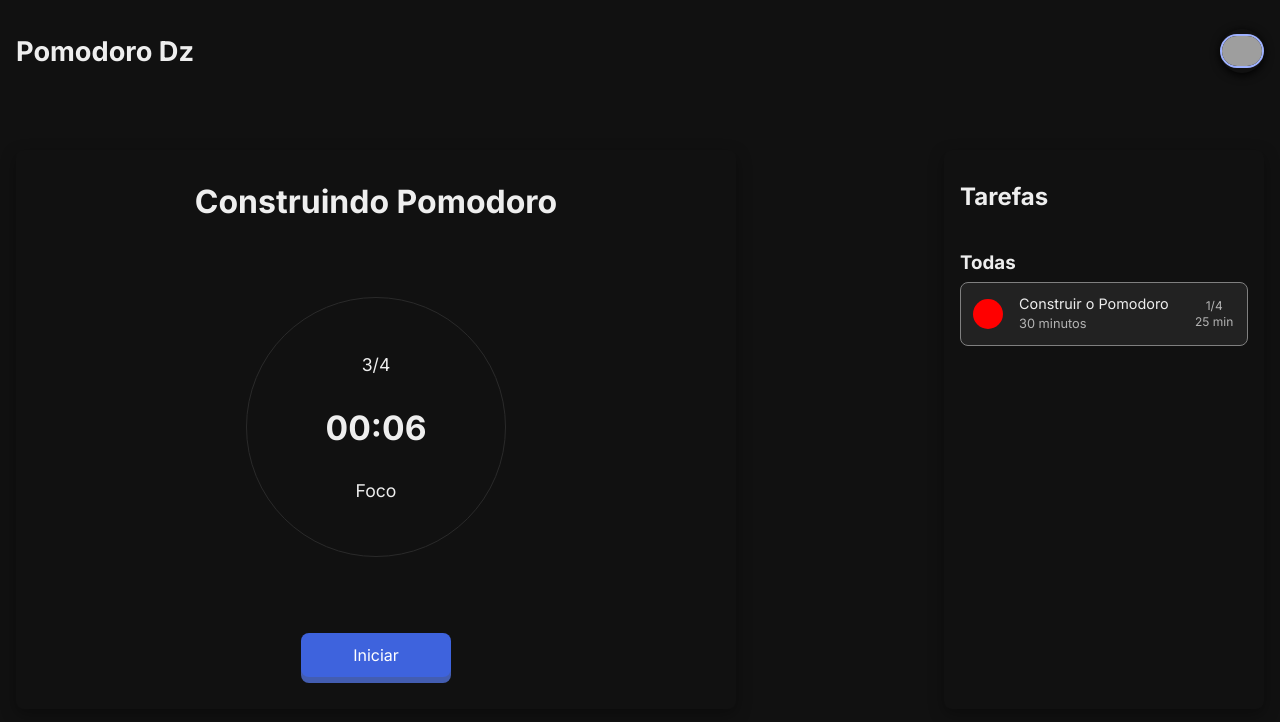
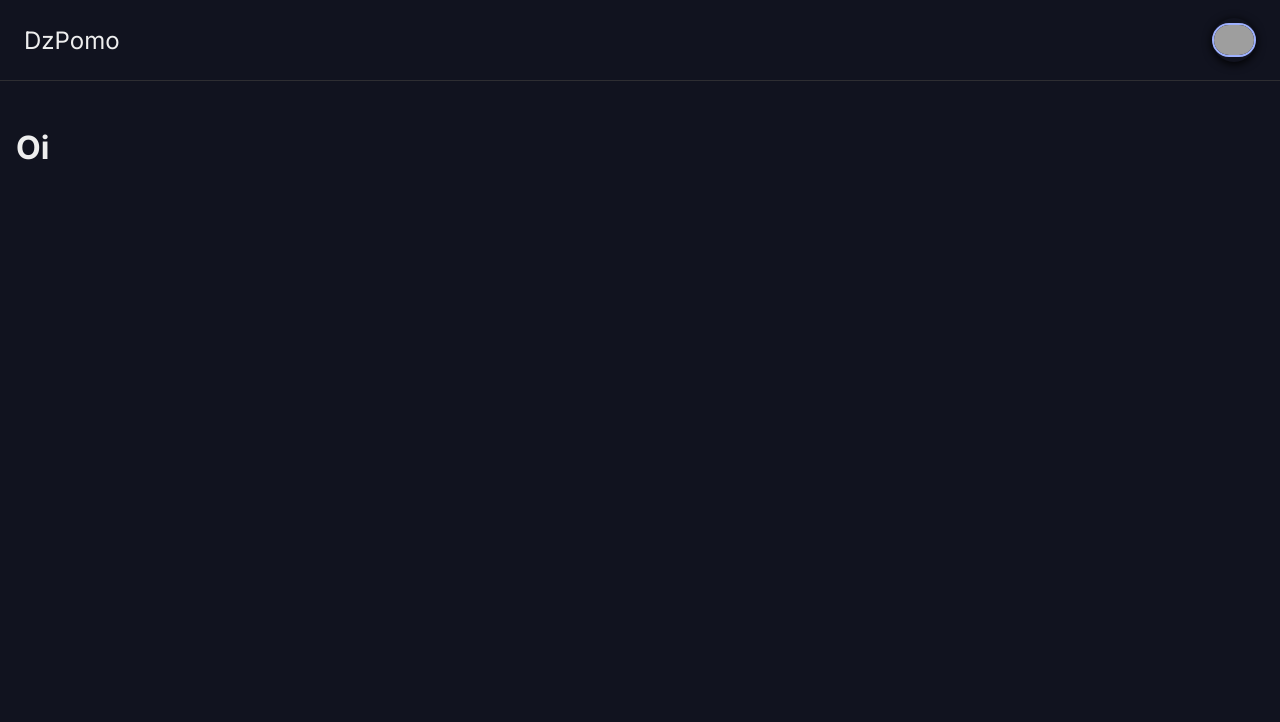
Before and after one commit to Guilherme-Santos08/pomodoro_task, a Next.js app: page / in a window 1280 px wide. Shown: the top 722 px of the page. Built offline with nearby package versions, Linux system fonts and the light colour scheme; grey boxes are pictures that could not be loaded.

Commit message:
feat: recomeçando layout

```diff
--- a/src/components/Header/index.tsx
+++ b/src/components/Header/index.tsx
@@ -1,3 +1,4 @@
+import Link from 'next/link'
 import DropdownMenuDemo from '../DropDownUser'
 
 import { Container } from './styles'
@@ -5,14 +6,18 @@ import { Container } from './styles'
 export function Header() {
   return (
     <Container>
-      <div>
-        <p>Pomodoro Dz</p>
+      <header>
+        <div>
+          <Link href="/">
+            <a>DzPomo</a>
+          </Link>
 
-        <div className="header__user">
-          {/* <button type="button">Resetar Sessão</button> */}
-          <DropdownMenuDemo />
+          <div className="header__user">
+            {/* <button type="button">Resetar Sessão</button> */}
+            <DropdownMenuDemo />
+          </div>
         </div>
-      </div>
+      </header>
     </Container>
   )
 }
--- a/src/components/Header/styles.ts
+++ b/src/components/Header/styles.ts
@@ -1,18 +1,23 @@
 import styled from 'styled-components'
 
-export const Container = styled.header`
-  max-width: 1300px;
+export const Container = styled.div`
+  box-shadow: 0 0 0 1px hsl(243 4.9% 18.8%);
+
+  header {
+    /* max-width: 1300px; */
+    width: 100%;
     margin: 0 auto;
-  padding: 1rem;
+    padding: 0 1.5rem;
+
     > div {
       display: flex;
       align-items: center;
       justify-content: space-between;
-    height: 70px;
+      height: 80px;
 
-    > p {
-      font-size: 1.7rem;
-      font-weight: bold;
+      > a {
+        font-size: 1.5rem;
+        font-weight: normal;
       }
 
       .header__user {
@@ -34,4 +39,5 @@ export const Container = styled.header`
         }
       }
     }
+  }
 `
--- a/src/components/Pomodoro/index.tsx
+++ /dev/null
@@ -1,55 +0,0 @@
-import Head from 'next/head'
-import { useTime } from '../../hooks/useTime'
-import { Button, Container, Content } from './styles'
-
-export function Pomodoro() {
-  const {
-    minutes,
-    seconds,
-    handleResetPomodoro,
-    handleStartAndPause,
-    activePomodoro,
-    mode,
-    countRest,
-    maxRest,
-  } = useTime()
-  const timer = `${String(minutes).padStart(2, '0')}:${String(seconds).padStart(
-    2,
-    '0'
-  )}`
-  return (
-    <>
-      <Head>
-        <title>{`${timer} - ${mode}`}</title>
-      </Head>
-      <div />
-      <Container>
-        <h1>Construindo Pomodoro</h1>
-        <Content>
-          <div className="count">
-            <p>
-              {countRest}/{maxRest}
-            </p>
-            <p className="count__time">
-              <time>{timer}</time>
-            </p>
-            <p className="count__mode">{mode}</p>
-          </div>
-
-          <div className="buttons">
-            <Button
-              whatTheme=""
-              type="button"
-              className={activePomodoro ? 'pomodoro-active' : ''}
-              onClick={
-                activePomodoro ? handleResetPomodoro : handleStartAndPause
-              }
-            >
-              {activePomodoro ? 'Parar' : 'Iniciar'}
-            </Button>
-          </div>
-        </Content>
-      </Container>
-    </>
-  )
-}
--- a/src/components/Pomodoro/styles.ts
+++ /dev/null
@@ -1,119 +0,0 @@
-import styled, { css } from 'styled-components'
-
-export const Container = styled.div`
-  text-align: center;
-
-  max-width: 720px;
-  width: 100%;
-  padding: 2rem;
-
-  border-radius: 8px;
-  box-shadow: rgba(0, 0, 0, 0.35) 0px 5px 15px;
-  /*
-  box-shadow: ${(props) => props.theme.colors.indigo11} -5px 5px,
-    ${(props) => props.theme.colors.indigo10}-10px 10px,
-    ${(props) => props.theme.colors.indigo9} -15px 15px; */
-
-  @media (max-width: 1180px) {
-    margin: 0 auto;
-  }
-`
-
-export const Content = styled.div`
-  margin-top: 4.75rem;
-
-  div + div {
-    margin-top: 4.75rem;
-  }
-
-  .count {
-    display: flex;
-    flex-direction: column;
-    align-items: center;
-    justify-content: center;
-
-    width: 260px;
-    height: 260px;
-    border-radius: 999px;
-    margin: 0 auto;
-    border: 1px solid ${(props) => props.theme.colors.gray4};
-
-    &__time {
-      margin: 2rem 0;
-    }
-
-    time {
-      font-weight: bold;
-      font-size: 2.1rem;
-    }
-
-    p {
-      font-size: 1.1rem;
-      font-weight: normal;
-    }
-  }
-
-  @media (max-width: 1120px) {
-    margin-top: 4rem;
-  }
-
-  @media (max-width: 600px) {
-    margin-top: 2rem;
-
-    .count {
-      width: 220px;
-      height: 220px;
-    }
-  }
-
-  .buttons {
-    display: flex;
-    align-items: center;
-    justify-content: center;
-    button + button {
-      margin-left: 1.2rem;
-    }
-  }
-`
-
-type ButtonProps = {
-  whatTheme: string
-}
-
-export const Button = styled.button<ButtonProps>`
-  color: #fff;
-  padding: 0.75rem 0;
-
-  width: 150px;
-  background-color: ${(props) => props.theme.colors.indigo9};
-
-  border-radius: 8px;
-  /* box-shadow: rgba(0, 0, 0, 0.24) 0px 3px 8px; */
-  border: none;
-
-  box-shadow: ${(props) => props.theme.colors.indigo8} 0px 6px 0px;
-  transition: background 0.2s, color 0.5s ease-in-out 0s;
-
-  &:hover {
-    background-color: ${(props) => props.theme.colors.indigo10};
-  }
-
-  &.pomodoro-active {
-    transform: translateY(6px);
-    box-shadow: none;
-  }
-
-  ${({ whatTheme }) =>
-    whatTheme === 'refresh' &&
-    css`
-      font-size: 1.5rem;
-      background-color: transparent;
-      box-shadow: none;
-      width: auto;
-      padding: 0;
-      color: #ffffff;
-      &:hover {
-        background-color: transparent;
-      }
-    `}
-`
--- a/src/components/Task/index.tsx
+++ /dev/null
@@ -1,28 +0,0 @@
-import { Container, RenderTasks } from './styles'
-
-export function Task() {
-  return (
-    <Container>
-      <h2>Tarefas</h2>
-      <RenderTasks>
-        <h3>Todas</h3>
-        <div className="task">
-          <div className="task__priority" />
-
-          <div className="task__info">
-            <p title="Constuir o pomodoro">Construir o Pomodoro</p>
-            <span>30 minutos</span>
-          </div>
-
-          <div className="task__pomodoro">
-            <div className="task__pomodoro--info">
-              <p>1/4</p>
-              <p>25 min</p>
-            </div>
-            {/* <button type="button">{'|>'}</button> */}
-          </div>
-        </div>
-      </RenderTasks>
-    </Container>
-  )
-}
--- a/src/components/Task/styles.ts
+++ /dev/null
@@ -1,69 +0,0 @@
-import styled from 'styled-components'
-
-export const Container = styled.div`
-  max-width: 320px;
-  width: 100%;
-  padding: 2rem 1rem;
-  background-color: ${(props) => props.theme.colors.gray1};
-
-  border-radius: 8px;
-  box-shadow: rgba(0, 0, 0, 0.35) 0px 5px 15px;
-
-  @media (max-width: 1180px) {
-    position: fixed;
-    right: 0;
-    top: 4rem;
-  }
-`
-
-export const RenderTasks = styled.div`
-  margin-top: 2.5rem;
-  h3 {
-    margin-bottom: 0.5rem;
-  }
-
-  .task {
-    display: flex;
-    align-items: center;
-
-    width: 100%;
-    padding: 0.75rem;
-    background-color: ${(props) => props.theme.colors.gray3};
-
-    border-radius: 8px;
-    border: 1px solid gray;
-
-    &__priority {
-      width: 30px;
-      height: 30px;
-      border-radius: 99rem;
-      background-color: red;
-    }
-
-    &__info {
-      width: 160px;
-      margin: 0 1rem;
-      line-height: 18px;
-      p {
-        font-size: 0.9rem;
-        overflow: hidden;
-        white-space: nowrap;
-        text-overflow: ellipsis;
-      }
-
-      span {
-        color: ${(props) => props.theme.colors.gray11};
-        font-size: 0.8rem;
-      }
-    }
-
-    &__pomodoro {
-      color: ${(props) => props.theme.colors.gray11};
-      &--info {
-        font-size: 0.75rem;
-        text-align: center;
-        line-height: 16px;
-      }
-    }
-  }
-`
--- a/src/pages/_app.tsx
+++ b/src/pages/_app.tsx
@@ -1,7 +1,6 @@
 import type { AppProps } from 'next/app'
 import { ThemeProvider } from 'styled-components'
 import { Header } from '../components/Header'
-import { Task } from '../components/Task'
 import { TimeContextProvider } from '../context/timeContext'
 import GlobalStyle from '../styles/GlobalStyle'
 import theme from '../styles/theme'
@@ -13,7 +12,6 @@ function MyApp({ Component, pageProps }: AppProps) {
         <Header />
         <main>
           <Component {...pageProps} />
-          <Task />
         </main>
         <GlobalStyle />
       </TimeContextProvider>
--- a/src/pages/_document.tsx
+++ b/src/pages/_document.tsx
@@ -46,6 +46,10 @@ export default class MyDocument extends Document {
             href="https://fonts.googleapis.com/css2?family=Inter:wght@400;600;700&display=swap"
             rel="stylesheet"
           />
+          <link
+            href="https://fonts.googleapis.com/css2?family=Roboto:wght@400;500;700&display=swap"
+            rel="stylesheet"
+          />
           <link rel="shortcut icon" href="favicon.ico" type="image/x-icon" />
         </Head>
         <body>
--- a/src/pages/index.tsx
+++ b/src/pages/index.tsx
@@ -1,10 +1,9 @@
-import { Pomodoro } from '../components/Pomodoro'
 import { Container } from '../styles/pages/Home'
 
 export default function Home() {
   return (
     <Container>
-      <Pomodoro />
+      <h1>Oi</h1>
     </Container>
   )
 }
--- a/src/styles/GlobalStyle.ts
+++ b/src/styles/GlobalStyle.ts
@@ -32,7 +32,7 @@ export default createGlobalStyle`
 
   body {
     font-family: 'Inter', sans-serif;
-    background-color: ${(props) => props.theme.colors.gray1};
+    background-color: ${(props) => props.theme.colors.indigo1};
     color: ${(props) => props.theme.colors.gray12};
     font-size: 16px;
     /* 62.5% */
--- a/src/styles/styled.d.ts
+++ b/src/styles/styled.d.ts
@@ -16,6 +16,7 @@ declare module 'styled-components' {
 
       violet7: string
 
+      indigo1: string
       indigo8: string
       indigo9: string
       indigo10: string
--- a/src/styles/theme.ts
+++ b/src/styles/theme.ts
@@ -5,6 +5,9 @@ import {
   redDark,
   sandDark,
   violetDark,
+  skyDark,
+  blueDark,
+  mauveDark,
 } from '@radix-ui/colors'
 
 const theme = {
@@ -15,6 +18,9 @@ const theme = {
     ...indigoDark,
     ...greenDark,
     ...redDark,
+    ...skyDark,
+    ...blueDark,
+    ...mauveDark,
   },
 }
 
```
Lines whose indentation alone changed are shown as unchanged.
